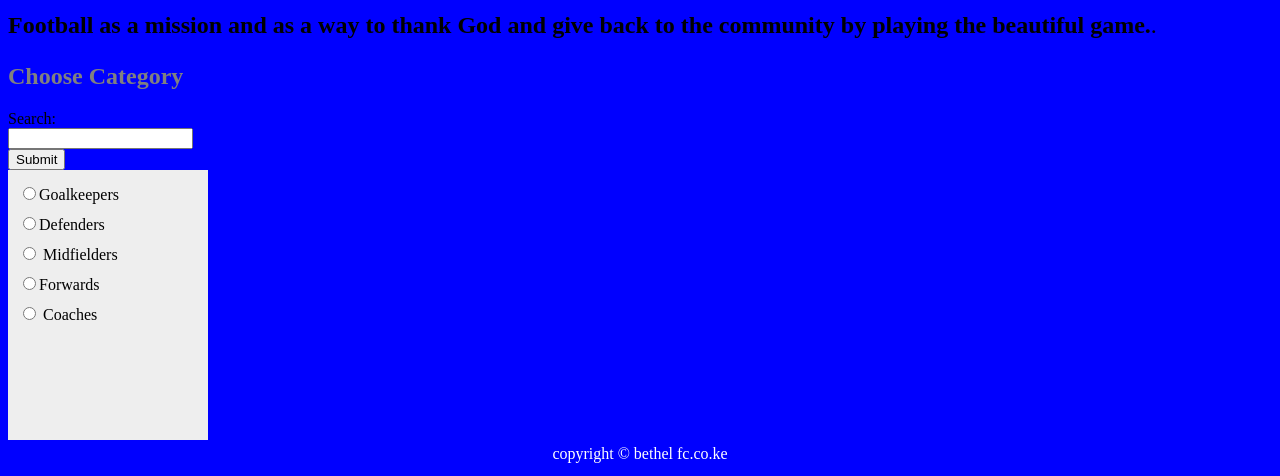
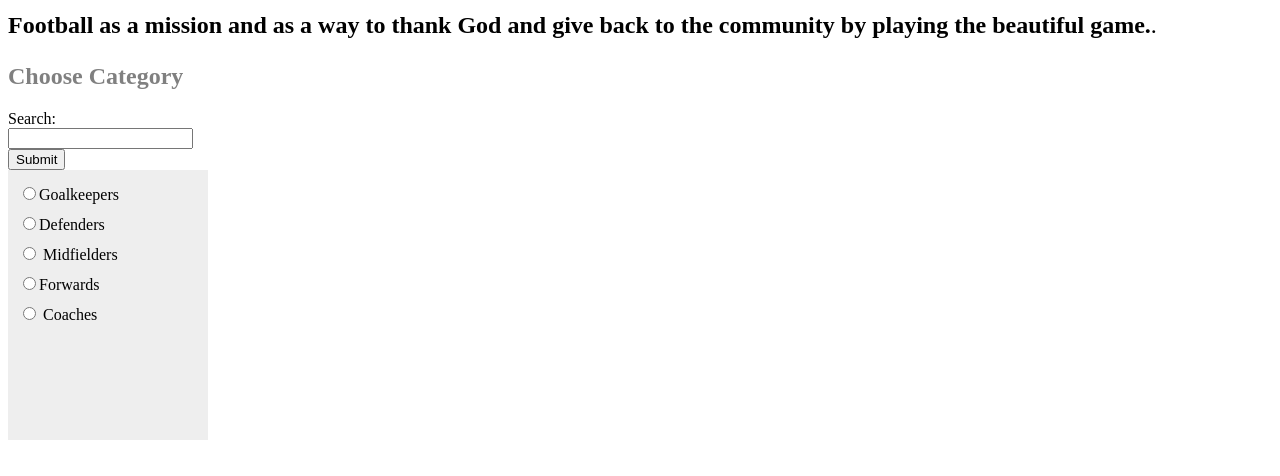
Before and after one commit to brianndichu/profile, a plain HTML site: page form.html in a window 1280 px wide. Shown: the part 405-881 px from the top of the page. Drawn offline with Linux system fonts and the light colour scheme.

Commit message:
Update form.html

```diff
--- a/form.html
+++ b/form.html
@@ -19,7 +19,7 @@ h1 {
 </style>
 
 
-      <body style= "background-color:blue;">
+      <body style= "background-color:white;">
         <h1 style="background-color:grey;">Bethel Fc</h1>
         <style>
 ul#menu {
```
